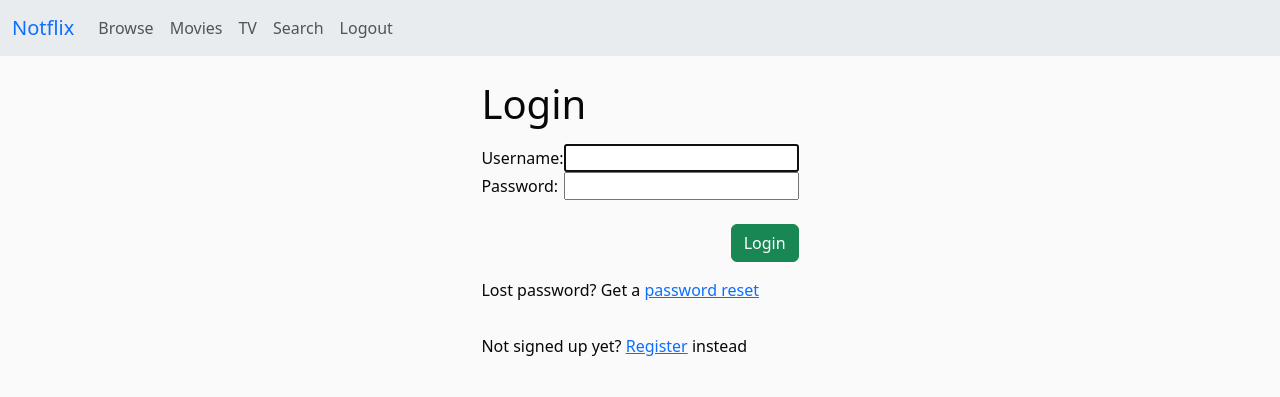
After one commit to MGBoulware88/djangoflix, a Django app: page /accounts/login/ in a window 1280 px wide. The commit adds this page. Shown: the top 397 px of the page. Run offline with Django 5.2, Linux system fonts and the light colour scheme; some libraries are stand-ins or nearby versions.

Commit message:
Adds Login & superuser

```diff
--- a/src/djangoflix/static/djangoflix/style.css
+++ b/src/djangoflix/static/djangoflix/style.css
@@ -2,3 +2,26 @@
     margin: 0;
     padding: 0;
 }
+
+@media (prefers-color-scheme: dark) {
+    body {
+        background-color: rgb(8, 8, 8);
+        color: #fafafa;
+    }
+}
+
+@media (prefers-color-scheme: light) {
+    body {
+        background-color: #fafafa;
+        color: rgb(8, 8, 8);
+    }
+}
+
+.sticky-table-header {
+    position: sticky;
+    top: 55px;
+}
+
+.clickable:hover {
+    cursor: pointer ;
+}
--- a/src/djangoflix/templates/djangoflix/base.html
+++ b/src/djangoflix/templates/djangoflix/base.html
@@ -4,37 +4,35 @@
     <meta charset="UTF-8">
     <meta name="viewport" content="width=device-width, initial-scale=1.0">
     <title>Notflix</title>
+    {% load static %}
     <link href="https://cdn.jsdelivr.net/npm/bootstrap@5.3.5/dist/css/bootstrap.min.css" rel="stylesheet" integrity="sha384-SgOJa3DmI69IUzQ2PVdRZhwQ+dy64/BUtbMJw1MZ8t5HZApcHrRKUc4W0kG879m7" crossorigin="anonymous">
     <script src="https://cdn.jsdelivr.net/npm/bootstrap@5.3.5/dist/js/bootstrap.bundle.min.js" integrity="sha384-k6d4wzSIapyDyv1kpU366/PK5hCdSbCRGRCMv+eplOQJWyd1fbcAu9OCUj5zNLiq" crossorigin="anonymous"></script>
+    <link rel="stylesheet" href="{% static 'djangoflix/style.css' %}">
     <script src="https://kit.fontawesome.com/b00bdfc60f.js" crossorigin="anonymous"></script>
-    {% load static %}
-    <link rel="stylesheet" href="{% static 'notflix/style.css' %}">
-    <script src="{% static 'notflix/script.js' %}"></script>
+    <script src="{% static 'djangoflix/script.js' %}"></script>
 </head>
 <body>
-    <nav class="navbar navbar-expand-lg bg-body-tertiary position-sticky top-0">
+    <nav class="navbar navbar-expand-lg bg-body-secondary position-sticky top-0">
         <container class="container-fluid">
-            <a class="navbar-brand text-primary" href="/">Notflix</a>
-            <!-- route guarded nav links -->
+            <a class="navbar-brand text-primary" href="{% url 'djangoflix:home' %}">Notflix</a>
+            <!-- TODO: make these route guarded nav links -->
             <div class="collapse navbar-collapse" id="navbarNav">
                 <ul class="navbar-nav color-primary">
                     <li class="nav-item" id="navHome">
-                        <a class="nav-link" href="/home">Browse</a>
+                        <a class="nav-link" href="{% url 'djangoflix:browse' %}">Browse</a>
                     </li>
                     <li class="nav-item" id="navMovies">
-                        <a class="nav-link" href="/content/movies/all">Movies</a>
+                        <a class="nav-link" href="{% url 'djangoflix:movies' %}">Movies</a>
                     </li>
                     <li class="nav-item" id="navTV">
-                        <a class="nav-link" href="/content/tv/all">TV</a>
+                        <a class="nav-link" href="{% url 'djangoflix:tv' %}">TV</a>
                     </li>
                     <li class="nav-item" id="navSearch">
-                        <a class="nav-link" href="/content/search">Search</a>
+                        <a class="nav-link" href="{% url 'djangoflix:search' %}">Search</a>
                     </li>
-                    <li class="nav-item" id="navFavorites">
-                        <a class="nav-link" href="/users/{{ session['user_id'] }}/favorites">Favorites</a>
-                    </li>
+                  <!-- TODO: Add Favorites Nav Link -->
                     <li class="nav-item" id="nav2">
-                        <a class="nav-link" href="/users/logout">Logout</a>
+                        <a class="nav-link" href="{% url 'logout' %}">Logout</a>
                     </li>
                 </ul>
             </div>
--- /dev/null
+++ b/src/djangoflix/templates/registration/login.html
@@ -0,0 +1,46 @@
+{% extends "djangoflix/base.html" %}
+
+{% block content %}
+
+{% if form.errors %}
+<p>Your username and password didn't match. Please try again.</p>
+{% endif %}
+
+{% if next %}
+    {% if user.is_authenticated %}
+    <p>Your account doesn't have access to this page. To proceed,
+    please login with an account that has access.</p>
+    {% else %}
+    <p>Please login to see this page.</p>
+    {% endif %}
+{% endif %}
+
+<container class="container-fluid d-flex gap-2 justify-content-center align-content-center">
+    <div class="d-flex flex-column gap-3">
+        <form method="post" action="{% url 'login' %}">
+            {% csrf_token %}
+            <legend><h1>Login</h1></legend>
+            <table class="px-2">
+                <tr>
+                    <td>{{ form.username.label_tag }}</td>
+                    <td>{{ form.username }}</td>
+                </tr>
+                <tr>
+                    <td>{{ form.password.label_tag }}</td>
+                    <td>{{ form.password }}</td>
+                </tr>
+            </table>
+            <br>
+            <span class="d-flex justify-content-end">
+                <input type="submit" value="Login" class="btn btn-success">
+            </span>
+            <input type="hidden" name="next" value="{{ next }}">
+        </form>
+
+        <p>Lost password? Get a <a href="{% url 'password_reset' %}">password reset</a></p>
+        <!-- TODO: Add registration -->
+        <p>Not signed up yet? <a href="#">Register</a> instead</p>
+    </div>
+</container>
+
+{% endblock %}
--- /dev/null
+++ b/src/djangoflix/templates/registration/registration.html
@@ -0,0 +1,5 @@
+{% extends "base.html" %}
+
+{% block content %}
+
+{% endblock %}
--- a/src/djangoflix/urls.py
+++ b/src/djangoflix/urls.py
@@ -5,5 +5,11 @@ from . import views
 
 app_name = "djangoflix"
 urlpatterns = [
-    path("", views.IndexView.as_view(), name="index"),
+    # path("", views.IndexView.as_view(), name="index"),
+    path("", views.index, name="index"),
+    path("", views.home, name="home"),
+    path("", views.browse, name="browse"),
+    path("", views.movies, name="movies"),
+    path("", views.tv, name="tv"),
+    path("", views.search, name="search"),
 ]
--- a/src/djangosite/settings.py
+++ b/src/djangosite/settings.py
@@ -121,3 +121,5 @@ STATIC_URL = 'static/'
 # https://docs.djangoproject.com/en/5.2/ref/settings/#default-auto-field
 
 DEFAULT_AUTO_FIELD = 'django.db.models.BigAutoField'
+
+LOGIN_REDIRECT_URL = "/djangoflix/"
--- a/src/djangosite/urls.py
+++ b/src/djangosite/urls.py
@@ -16,8 +16,11 @@ Including another URLconf
 """
 from django.contrib import admin
 from django.urls import path, include
+from django.http import HttpResponseRedirect
 
 urlpatterns = [
+    path("", lambda req: HttpResponseRedirect("/djangoflix/")),
     path("djangoflix/", include("djangoflix.urls")),
     path('admin/', admin.site.urls),
+    path("accounts/", include("django.contrib.auth.urls")),
 ]
```
Also changed, not shown: src/djangoflix/views.py (+24 -3 lines).
